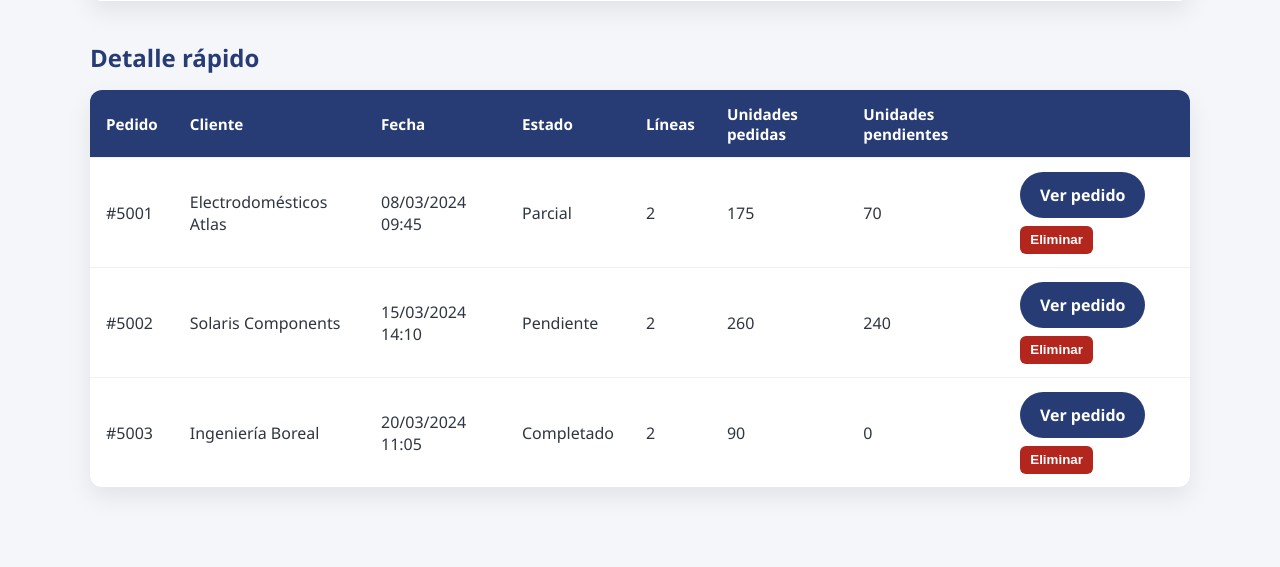
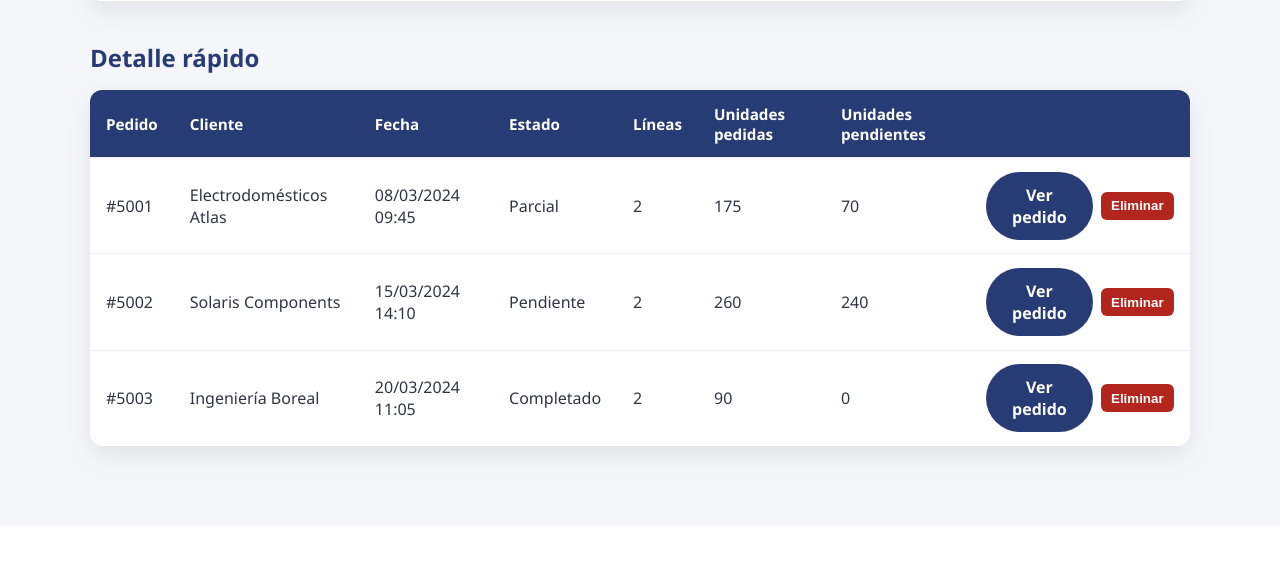
Before and after one commit to opticaelvalle-design/Gestion-de-inventario-EVO, a Flask app: page /pedidos in a window 1280 px wide. Shown: the part 1054-1621 px from the top of the page. After the commit the page ends 1522 px from the top, so only its background shows below. Run offline with Flask 3, Linux system fonts and the light colour scheme.

Commit message:
Alinear botones de acciones de pedido en la misma fila

```diff
--- a/templates/pedidos.html
+++ b/templates/pedidos.html
@@ -80,10 +80,10 @@
                     <td>{{ pedido.lineas | sum(attribute='cantidad_pedida') }}</td>
                     <td>{{ pedido.lineas | sum(attribute='cantidad_pendiente') }}</td>
                     <td>
-                        <div style="display: flex; gap: 0.5rem; align-items: center; flex-wrap: wrap;">
+                        <div style="display: flex; gap: 0.5rem; align-items: center; flex-wrap: nowrap;">
                             <a class="button-link" href="{{ url_for('pedido_detalle', pedido_id=pedido.id) }}" style="display: inline-flex; align-items: center;">Ver pedido</a>
                             <form method="post" action="{{ url_for('eliminar_pedido', pedido_id=pedido.id) }}" onsubmit="return confirm('¿Seguro que quieres eliminar el pedido #{{ pedido.id }}?');" style="display: inline-flex; align-items: center;">
-                                <button type="submit" class="button-link" style="background-color: #b3261e; color: white; border: none; padding: 0.4rem 0.65rem; border-radius: 6px; cursor: pointer;">Eliminar</button>
+                                <button type="submit" class="button-link" style="display: inline-flex; align-items: center; background-color: #b3261e; color: white; border: none; padding: 0.4rem 0.65rem; border-radius: 6px; cursor: pointer;">Eliminar</button>
                             </form>
                         </div>
                     </td>
```
